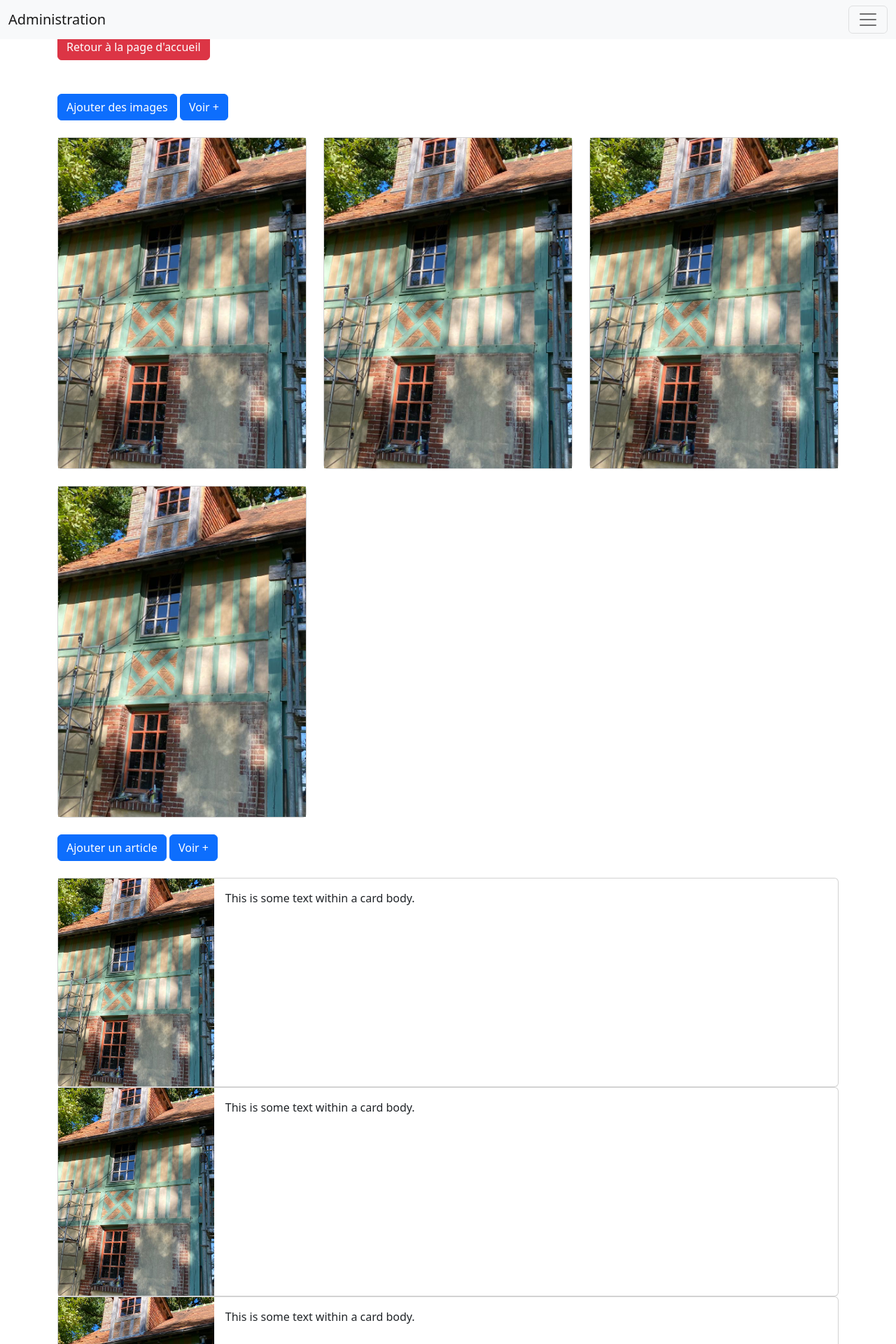
After one commit to ZenonStella/projet_final, a PHP site: page /admin/news.php in a window 1280 px wide. The commit adds this page. Shown: the top 1920 px of the page at 70% size. Run offline with PHP 8.4, Linux system fonts and the light colour scheme.

Commit message:
details admin

```diff
--- a/admin/inc/header.php
+++ b/admin/inc/header.php
@@ -27,19 +27,22 @@
                     <div class="offcanvas-body">
                         <ul class="navbar-nav justify-content-end flex-grow-1 pe-3">
                             <li class="nav-item">
-                                <a class="nav-link active" aria-current="page" href="#">Accueil</a>
+                                <a class="nav-link active" aria-current="page" href="home.php">Accueil</a>
                             </li>
                             <li class="nav-item">
-                                <a class="nav-link" href="#">Mes rendez-vous</a>
+                                <a class="nav-link" href="meet.php">Mes rendez-vous</a>
                             </li>
                             <li class="nav-item">
-                                <a class="nav-link" href="#">Mes messages</a>
+                                <a class="nav-link" href="messages.php">Mes messages</a>
                             </li>
                             <li class="nav-item">
-                                <a class="nav-link" href="#">Mes devis</a>
+                                <a class="nav-link" href="devis.php">Mes devis</a>
                             </li>
                             <li class="nav-item">
-                                <a class="nav-link" href="#">Gerer mon contenu</a>
+                                <a class="nav-link" href="users.php">Mes clients</a>
+                            </li>
+                            <li class="nav-item">
+                                <a class="nav-link" href="news.php">Gerer mon contenu</a>
                             </li>
                             <li class="nav-item dropdown">
                                 <a class="nav-link dropdown-toggle" href="#" role="button" data-bs-toggle="dropdown" aria-expanded="false">
--- /dev/null
+++ b/admin/news.php
@@ -0,0 +1,41 @@
+<?php
+require('inc/header.php');
+?>
+<div class="row justify-content-center">
+    <div class="back">
+        <a class="btn btn-danger rounded mb-5" href="home.php">Retour à la page d'accueil</a>
+    </div>
+    <div class="content">
+        <div class="edit mb-4">
+            <a href="" class="btn btn-primary">Ajouter des images</a>
+            <a href="" class="btn btn-primary">Voir +</a>
+        </div>
+        <div class="galery row" data-masonry='{"percentPosition": true }'>
+            <?php for ($i = 0; $i < 4; $i++) { ?>
+                <div class="col-sm-6 col-lg-4 col-3 mb-4">
+                    <div class="card">
+                        <img src="../assets/img/facade_en_torchie.jpg" alt="">
+                    </div>
+                </div>
+            <?php } ?>
+        </div>
+        <div class="edit mb-4">
+            <a href="" class="btn btn-primary">Ajouter un article</a>
+            <a href="" class="btn btn-primary">Voir +</a>
+        </div>
+        <div class="news">
+            <?php for ($i = 0; $i < 4; $i++) { ?>
+                <div class="card d-flex flex-row">
+                    <div class="img-card-admin">
+                        <img src="../assets/img/facade_en_torchie.jpg" alt="">
+                    </div>
+                    <div class="card-body">
+                        This is some text within a card body.
+                    </div>
+                </div>
+            <?php } ?>
+        </div>
+    </div>
+</div>
+<?php
+require('inc/footer.php');
--- a/assets/css/style.css
+++ b/assets/css/style.css
@@ -7,9 +7,9 @@
 img {
     width: 100%;
 }
-/* body {
-    background-color:darkcyan;
-} */
+.img-card-admin {
+    width: 20%;
+}
 .calendar {
     display: grid;
     grid-template-columns: repeat(7, 1fr);
```
Also changed, not shown: admin/messages.php (+3 -6 lines), admin/users.php (+8 -11 lines).
